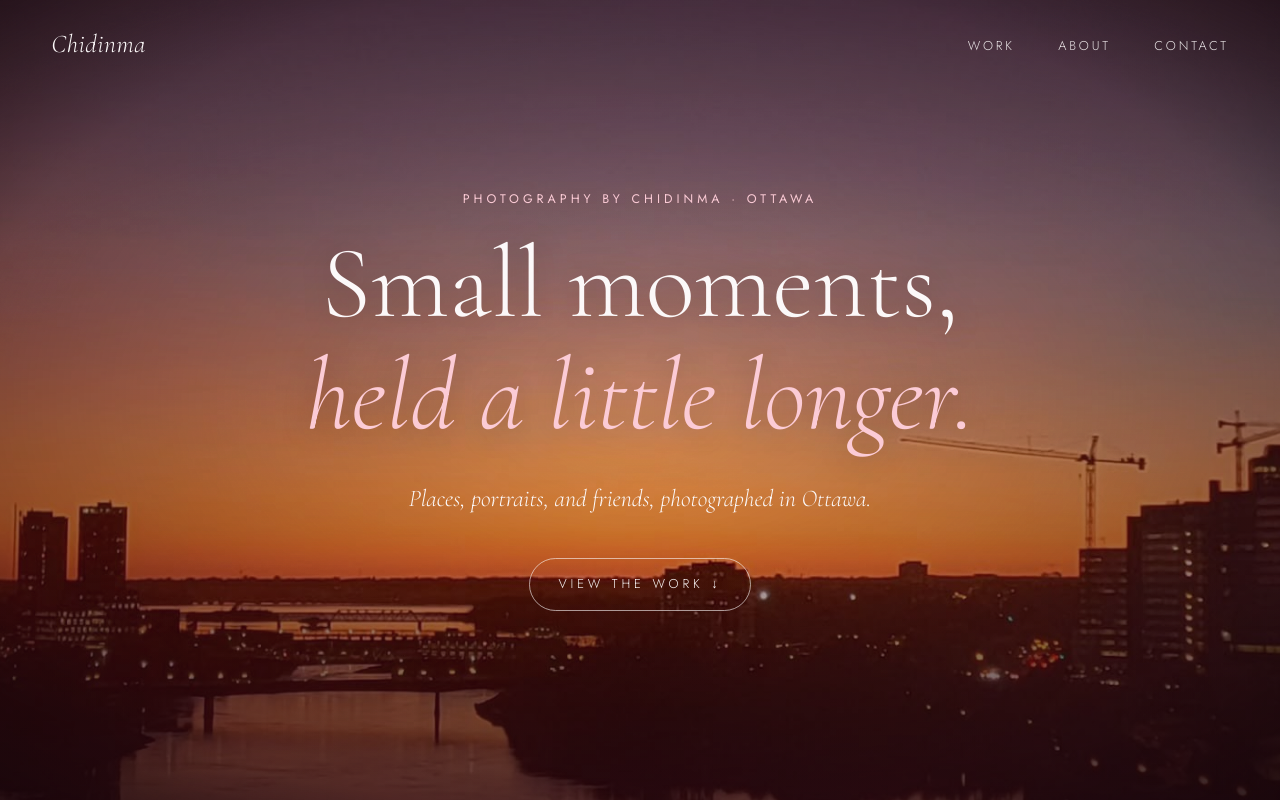
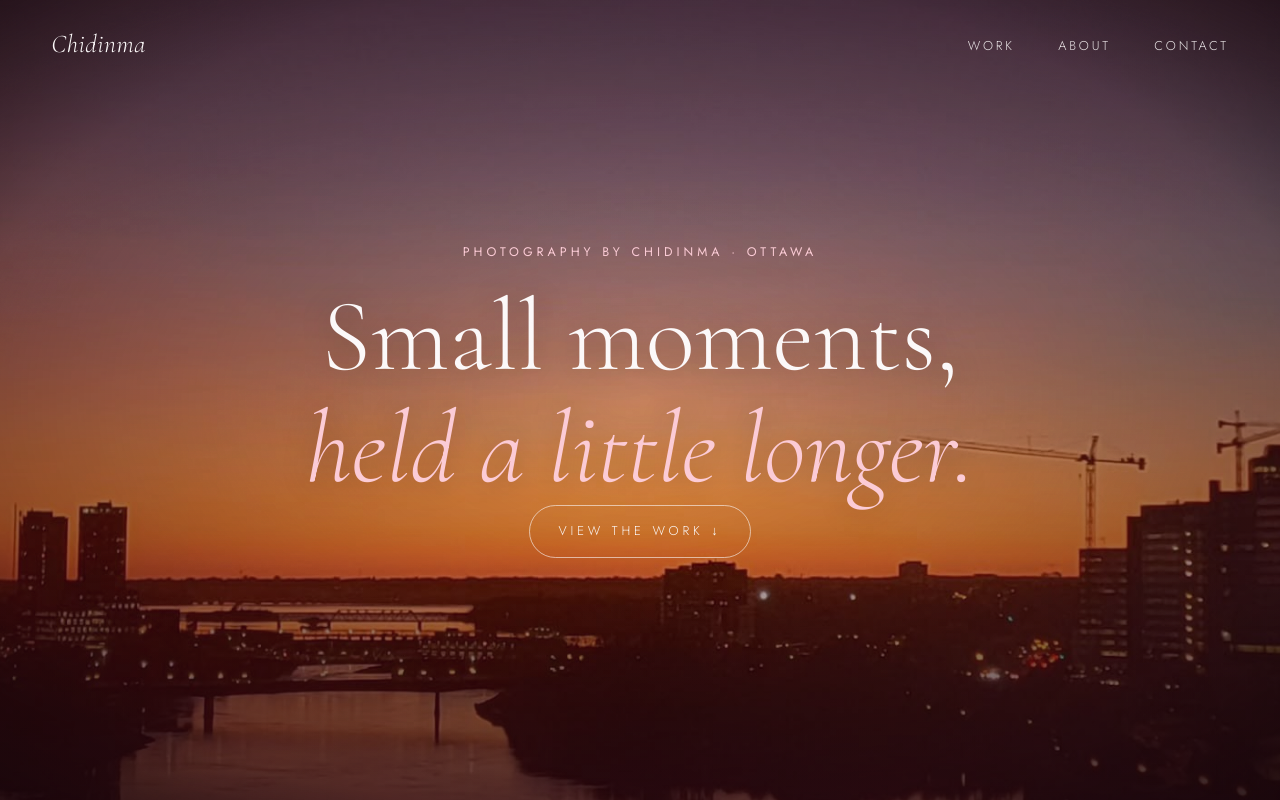
Before and after one commit to cfavor774-star/photography, a plain HTML site: page index.html in a window 1280 px wide. Shown: the top 800 px of the page. Drawn offline with nearby package versions, Linux system fonts and the light colour scheme.

Commit message:
Remove hero subline

```diff
--- a/index.html
+++ b/index.html
@@ -45,7 +45,6 @@
     <div class="hero-text">
       <p class="eyebrow">Photography by Chidinma · Ottawa</p>
       <h1>Small moments,<br><em>held a little longer.</em></h1>
-      <p class="hero-sub">Places, portraits, and friends, photographed in Ottawa.</p>
       <a class="hero-cta" href="#gallery">View the work <span aria-hidden="true">↓</span></a>
     </div>
   </section>
```
